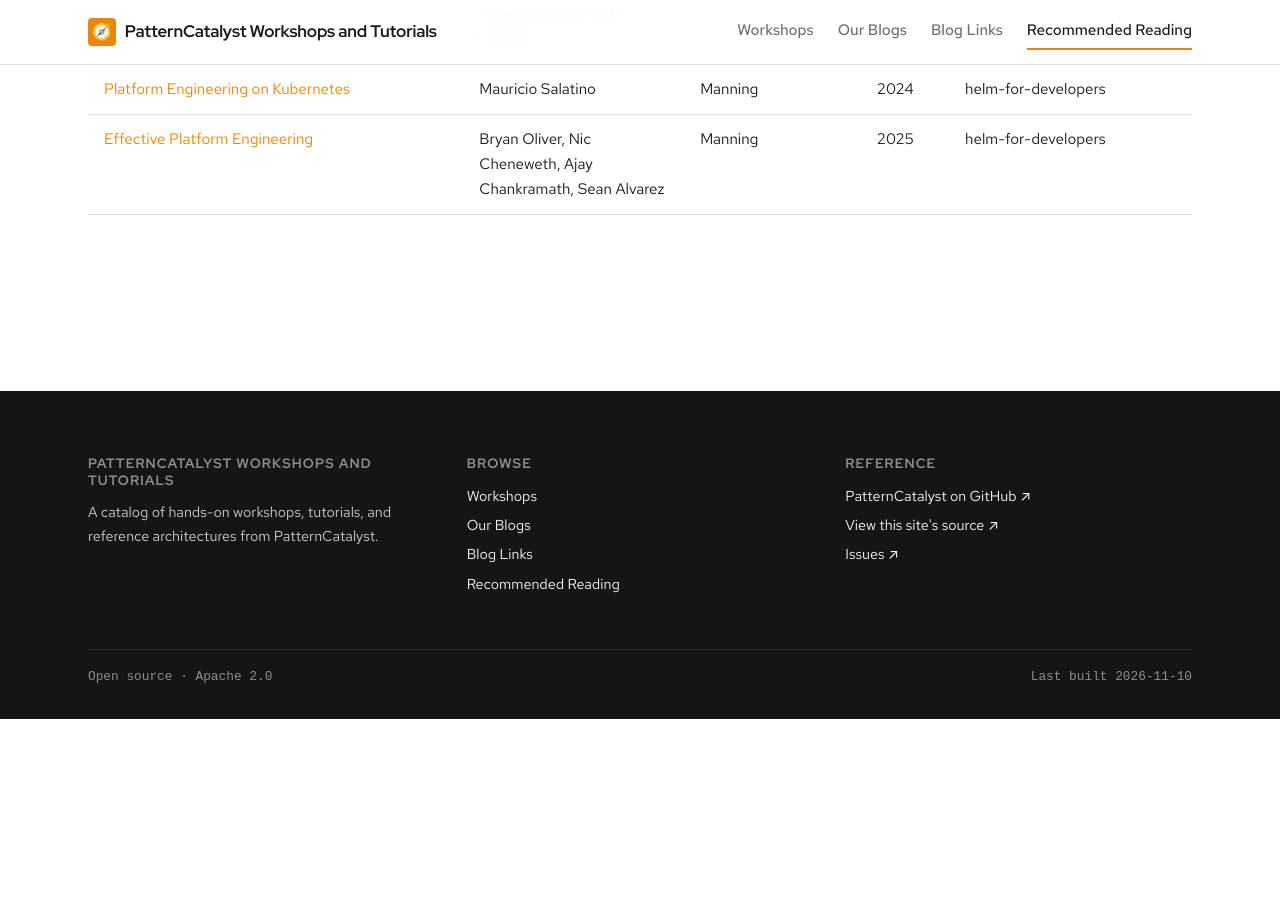
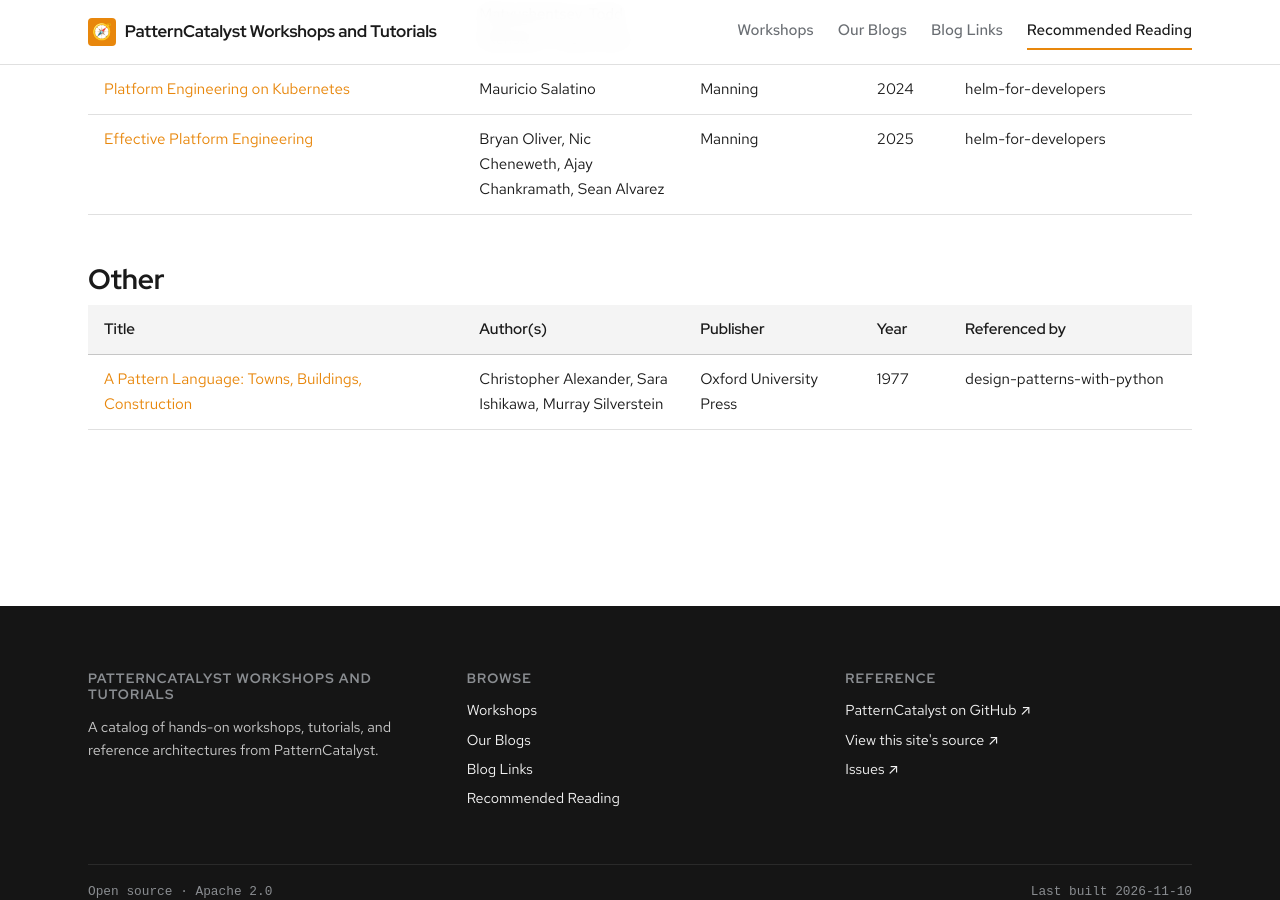
Before and after one commit to patterncatalyst/patterncatalyst-workshops-tutorials-list, a Jekyll site: the page built from books.html, in a window 1280 px wide and 900 px high, scrolled down 12629 px. Built offline with Jekyll 4.4.1, drawn with Linux system fonts in a browser that asks for light colours; some web fonts are replaced; before the commit the page ends 13348 px from its top, so only the background shows below that.

Commit message:
books: canonical O'Reilly URLs and A Pattern Language for the Python book (#63)

```diff
--- a/_data/books.yml
+++ b/_data/books.yml
@@ -1007,7 +1007,7 @@
   publisher: "O'Reilly"
   year: 2020
   isbn: null
-  url: "https://www.oreilly.com/library/view/-/9781492052197/"
+  url: "https://www.oreilly.com/library/view/architecture-patterns-with/9781492052197/"
   referenced_by:
     - "design-patterns-with-python"
 
@@ -1016,7 +1016,7 @@
   publisher: "Addison-Wesley"
   year: 2024
   isbn: null
-  url: "https://www.oreilly.com/library/view/-/9780138172398/"
+  url: "https://www.oreilly.com/library/view/effective-python-125/9780138172398/"
   referenced_by:
     - "design-patterns-with-python"
 
@@ -1043,7 +1043,16 @@
   publisher: "Packt"
   year: 2025
   isbn: null
-  url: "https://www.oreilly.com/library/view/-/9781836642596/"
+  url: "https://www.oreilly.com/library/view/python-object-oriented-programming/9781836642596/"
+  referenced_by:
+    - "design-patterns-with-python"
+
+- title: "A Pattern Language: Towns, Buildings, Construction"
+  authors: "Christopher Alexander, Sara Ishikawa, Murray Silverstein"
+  publisher: "Oxford University Press"
+  year: 1977
+  isbn: null
+  url: "https://www.patternlanguage.com/"
   referenced_by:
     - "design-patterns-with-python"
 
```
